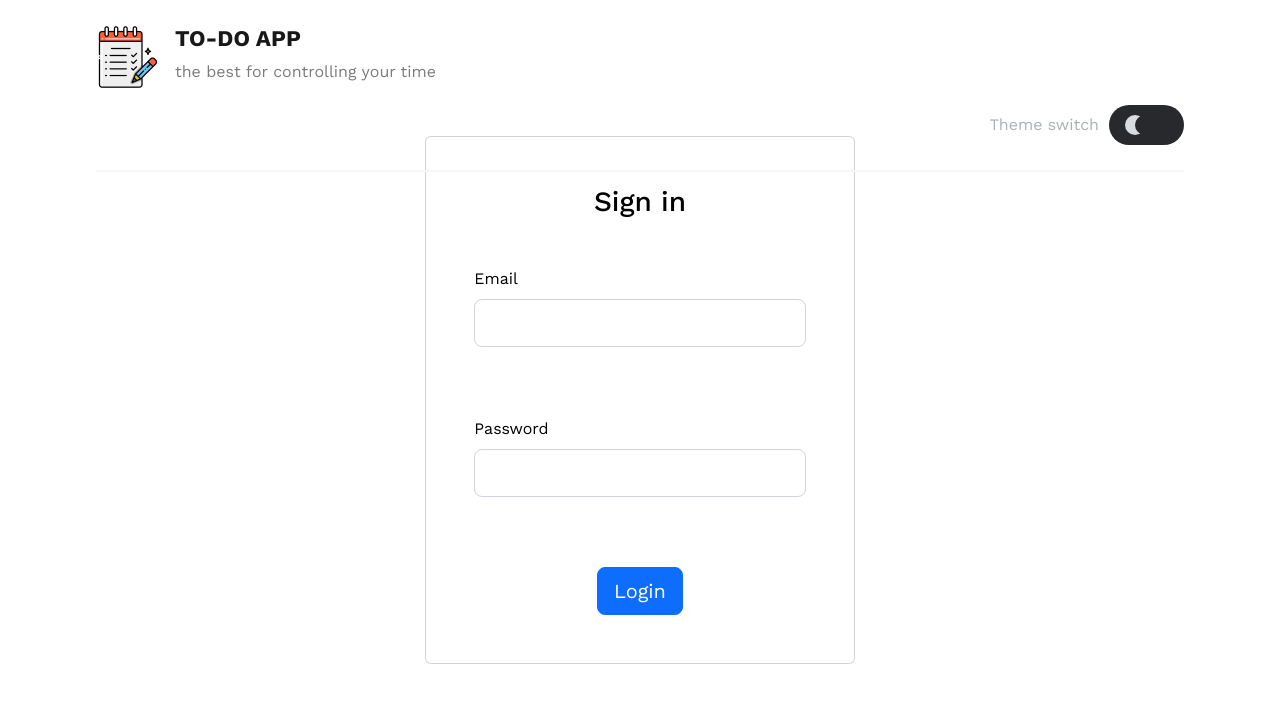
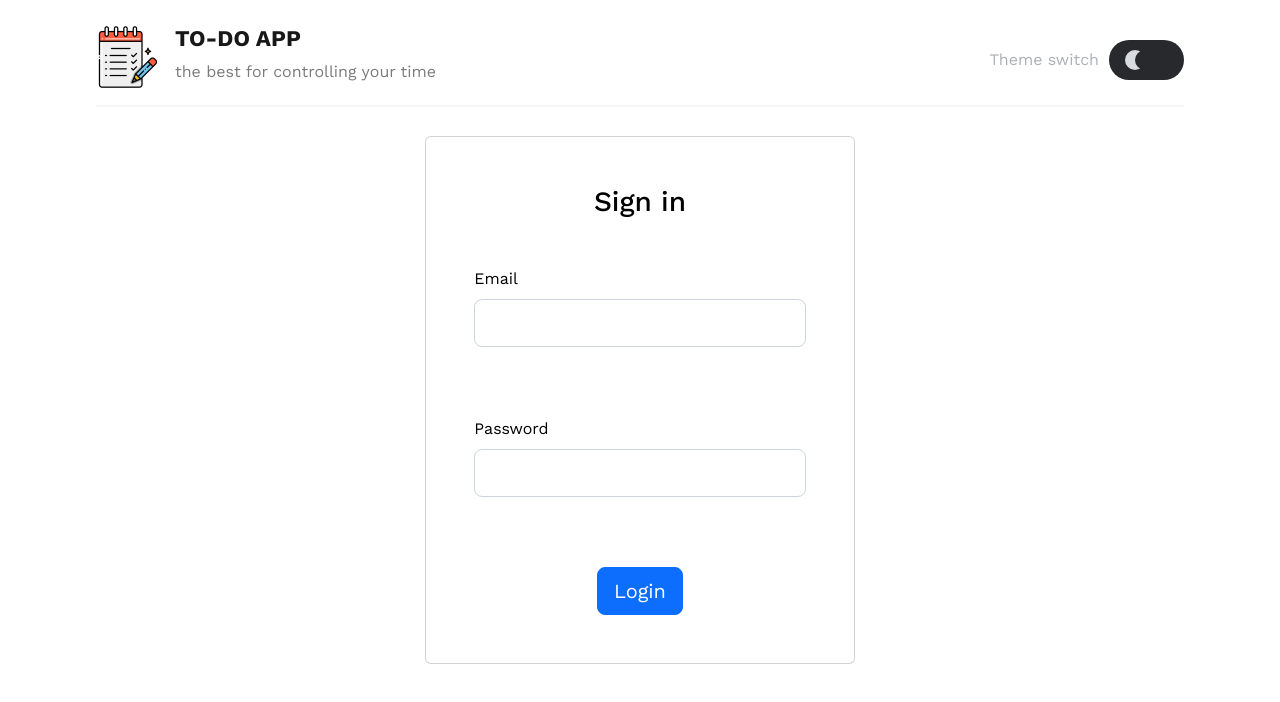
Before and after one commit to RemiixSp/todo-list, a React (Create React App) app: page /authorization in a window 1280 px wide. Shown: the top 702 px of the page. Built offline with nearby package versions, Linux system fonts and the light colour scheme.

Commit message:
style: :lipstick: toggle for login fixes

```diff
--- a/src/ui/components/toggle/index.tsx
+++ b/src/ui/components/toggle/index.tsx
@@ -3,6 +3,7 @@ import { useDispatch } from 'react-redux';
 import { useAppSelector } from '../../../core/store/store';
 import { changeMode } from '../../../core/store/theme';
 import styles from './toggle.module.scss';
+import cn from 'classnames';
 
 const Toggle: React.FC = () => {
   const darkTheme = useAppSelector((state) => state.theme.darkMode);
@@ -14,7 +15,12 @@ const Toggle: React.FC = () => {
   };
 
   return (
-    <div className={styles.toggleContainer}>
+    <div
+      className={cn(styles.toggleContainer, {
+        [styles.loginToggleContainer]:
+          window.location.pathname === '/authorization',
+      })}
+    >
       <label className={styles.toggleLable}>Theme switch</label>
       <div className={styles.toggleSwitch}>
         <label className={styles.toggleContainerLabel}>
--- a/src/ui/components/toggle/toggle.module.scss
+++ b/src/ui/components/toggle/toggle.module.scss
@@ -66,3 +66,7 @@ $link-hover: rgb(24, 94, 82);
     }
   }
 }
+
+.loginToggleContainer {
+  margin-top: -60px;
+}
```
